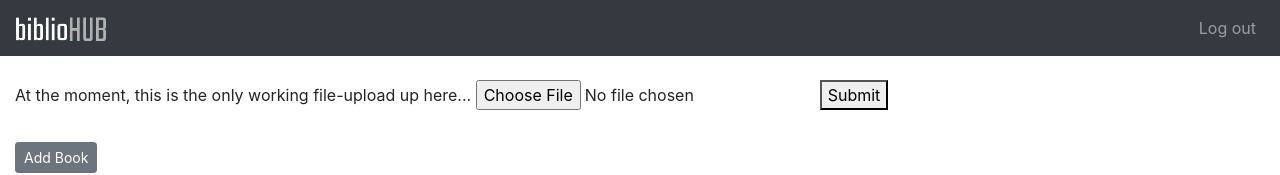
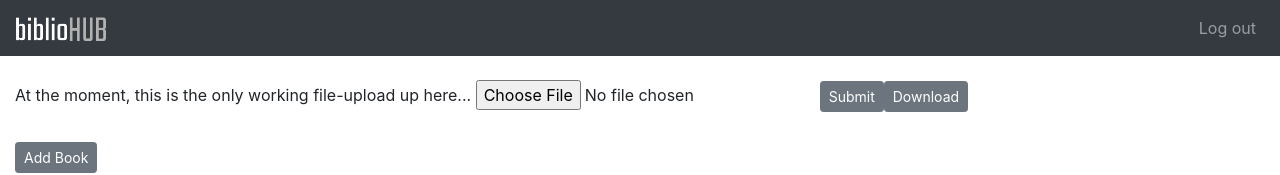
Before and after one commit to knigawkl/biblio-hub, a Vue app in the folder biblio-hub/client/: page /#/hub in a window 1280 px wide. Shown: the top 175 px of the page. Built offline with nearby package versions, Linux system fonts and the light colour scheme; no server answers; sample sign-in values are in the browser's storage.

Commit message:
file donloading strugggle

```diff
--- a/biblio-hub/client/src/components/Hub.vue
+++ b/biblio-hub/client/src/components/Hub.vue
@@ -7,7 +7,8 @@
         <label>At the moment, this is the only working file-upload up here...
           <input type="file" id="file" ref="file" v-on:change="handleFileUpload()"/>
         </label>
-        <button v-on:click="submitFile()">Submit</button>
+        <button class="btn btn-secondary btn-sm" v-on:click="submitFile()">Submit</button>
+        <button class="btn btn-secondary btn-sm" v-on:click="downloadFile()">Download</button>
 
         <br><br>
         <button type="button"
@@ -192,6 +193,26 @@ export default {
           this.showMessage = true;
         });
     },
+    downloadFile() {
+      axios.put('http://localhost:5000/file/')
+        .then(() => {
+          /*
+          const blob = new Blob([response], { type: 'application/pdf' });
+          const url = window.URL.createObjectURL(blob);
+          const link = document.createElement('a');
+          document.body.appendChild(link);
+          link.href = url;
+          link.download = 'report.pdf';
+          link.click();
+           */
+          this.message = 'Download successful';
+          this.showMessage = true;
+        })
+        .catch(() => {
+          this.message = 'Download failed';
+          this.showMessage = true;
+        });
+    },
     handleFileUpload() {
       // eslint-disable-next-line
       this.file = this.$refs.file.files[0];
```
Also changed, not shown: 1 other file (tests, documents, lock files or other folders).
